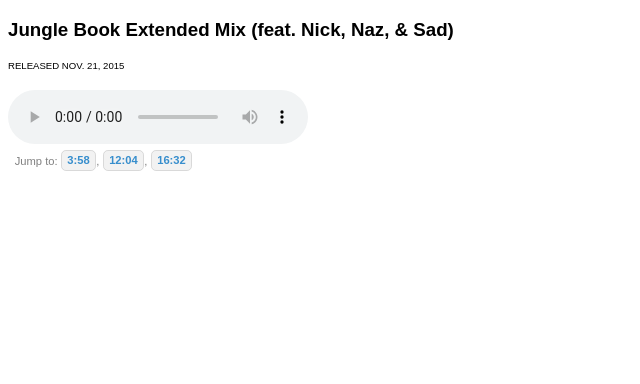
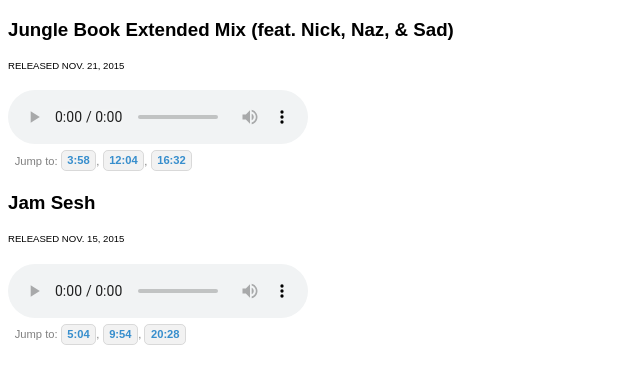
Before and after one commit to avand/avand.github.com, a Jekyll site: the page tunes.html, which Jekyll copies as it is, in a window 1280 px wide. Shown: the top 384 px of the page, without its empty margins (0-640 px from the left). Built offline with Jekyll 4.4.1, drawn with Linux system fonts in a browser that asks for light colours; nearby versions of some CDN libraries.

Commit message:
Jam Sesh + MP3 format, and track expanded container

```diff
--- a/tunes.html
+++ b/tunes.html
@@ -15,11 +15,12 @@
         Jungle Book Extended Mix (feat. Nick, Naz, &amp; Sad)
       </h3>
 
+      <div class="track-expanded">
         <div class="track-details">
           Released Nov. 21, 2015
         </div>
 
-      <audio src="http://cloud.avandamiri.com/36061r0t263I/2015-11-21_0h36m41_01h02m53.wav"
+        <audio src="https://www.dropbox.com/s/lxw73n6vwuh7ddy/Jungle%20Book%20Extended%20Mix%20%28feat.%20Nick%2C%20Naz%2C%20%26%20Sad%29.mp3?dl=1"
                controls></audio>
 
         <div class="jumps">
@@ -29,5 +30,28 @@
           <a href="#" data-seconds="992">16:32</a>
         </div>
       </div>
+    </div>
+
+    <div class="track">
+      <h3>
+        Jam Sesh
+      </h3>
+
+      <div class="track-expanded">
+        <div class="track-details">
+          Released Nov. 15, 2015
+        </div>
+
+        <audio src="https://www.dropbox.com/s/ubyablz6rym6oad/Jam%20Sesh%20Nov.%2015%2C%202015.mp3?dl=1"
+               controls></audio>
+
+        <div class="jumps">
+          Jump to:
+          <a href="#" data-seconds="304">5:04</a>,
+          <a href="#" data-seconds="594">9:54</a>,
+          <a href="#" data-seconds="1228">20:28</a>
+        </div>
+      </div>
+    </div>
   </body>
 </html>
```
Lines whose indentation alone changed are shown as unchanged.
